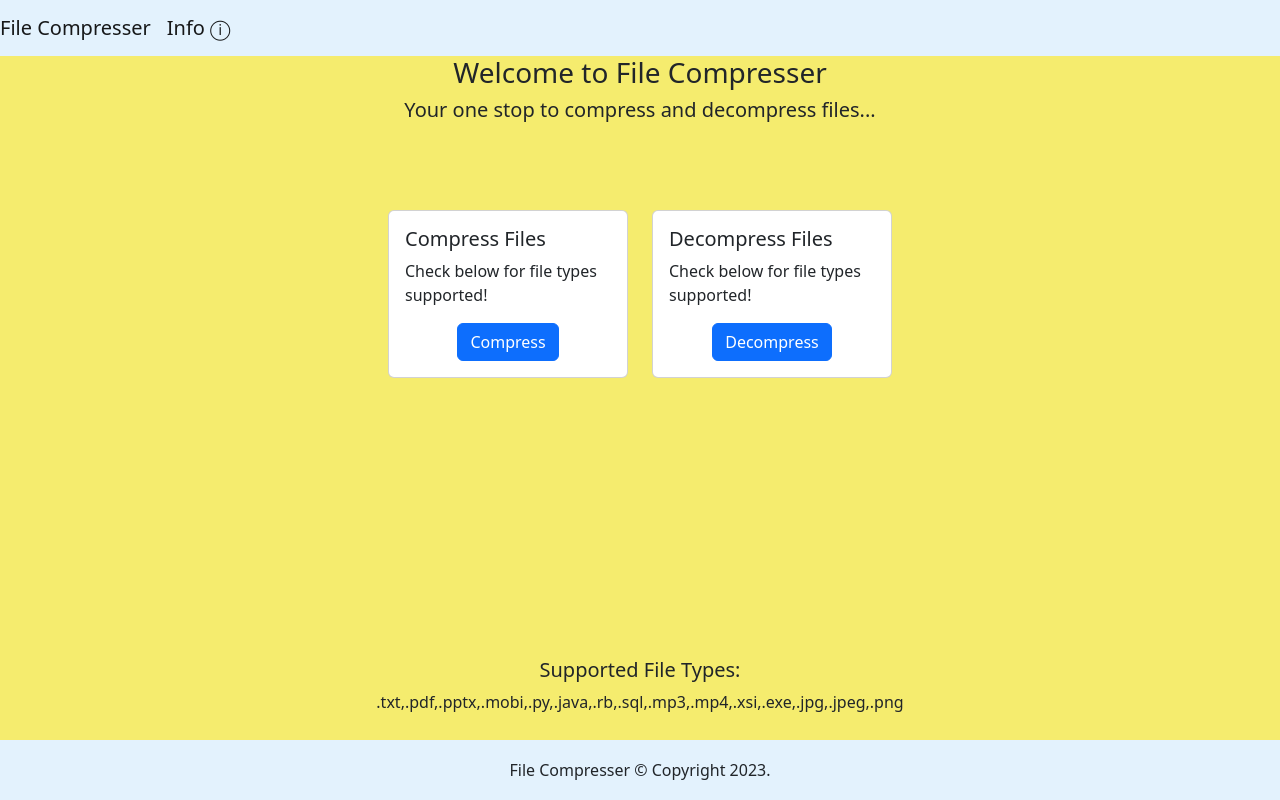
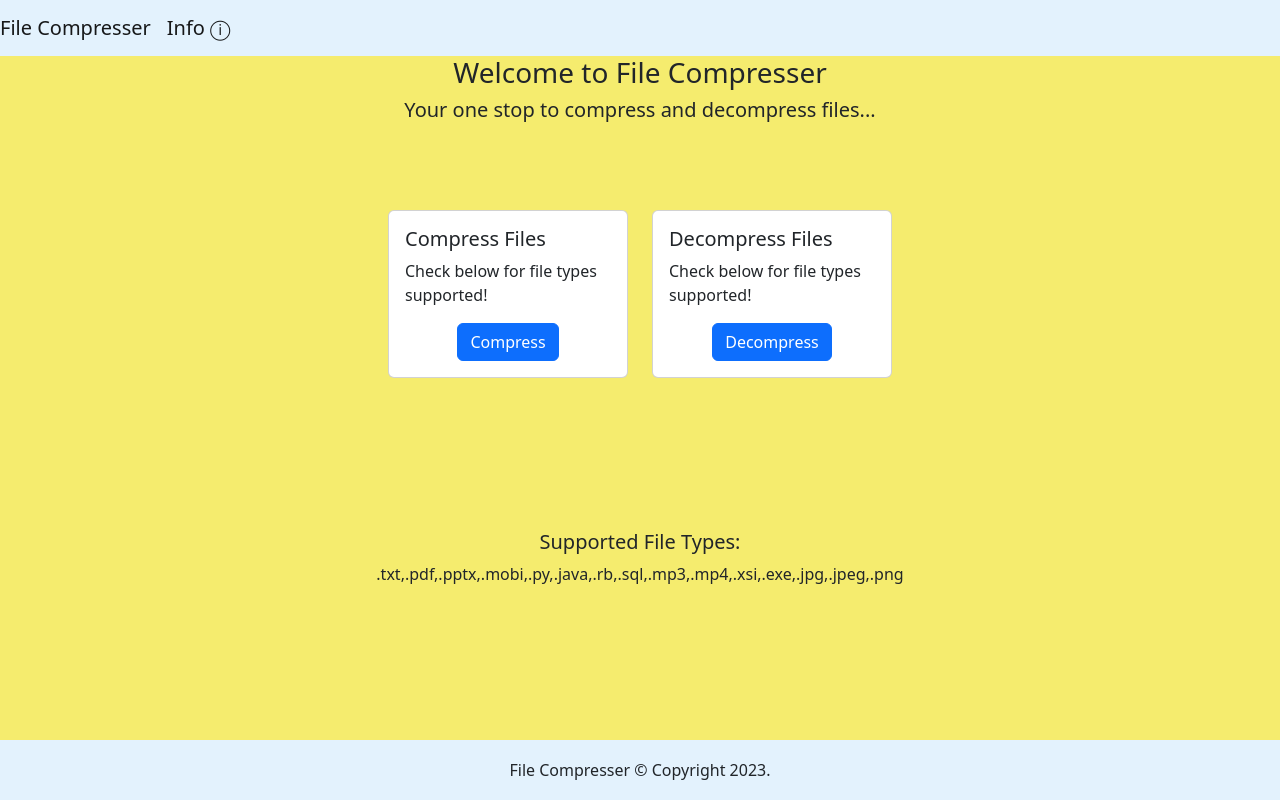
Before and after one commit to mugunthan-krishnan/file-compressor, a Flask app: page / in a window 1280 px wide. Run offline with Flask 2, Linux system fonts and the light colour scheme; parts of the project's set-up code (start-up, migrations or seed data) failed here and were passed over; some libraries are stand-ins or nearby versions.

Commit message:
Update home.html

```diff
--- a/FileCompresser/templates/home.html
+++ b/FileCompresser/templates/home.html
@@ -6,7 +6,7 @@
 <div class="container-fluid" style="background-color: rgb(245, 236, 110); height:90vh;">
     <h3 class="text-center">Welcome to File Compresser</h1>
     <h5 class="text-center">Your one stop to compress and decompress files...</h2>
-    <div class="d-flex justify-content-center" style="height: 66vh;">
+    <div class="d-flex justify-content-center" style="height: 50vh;">
         <div class="d-flex" style="margin-top: 10vh;">
             <div class="row">
                 <div class="col-sm-6">
```
